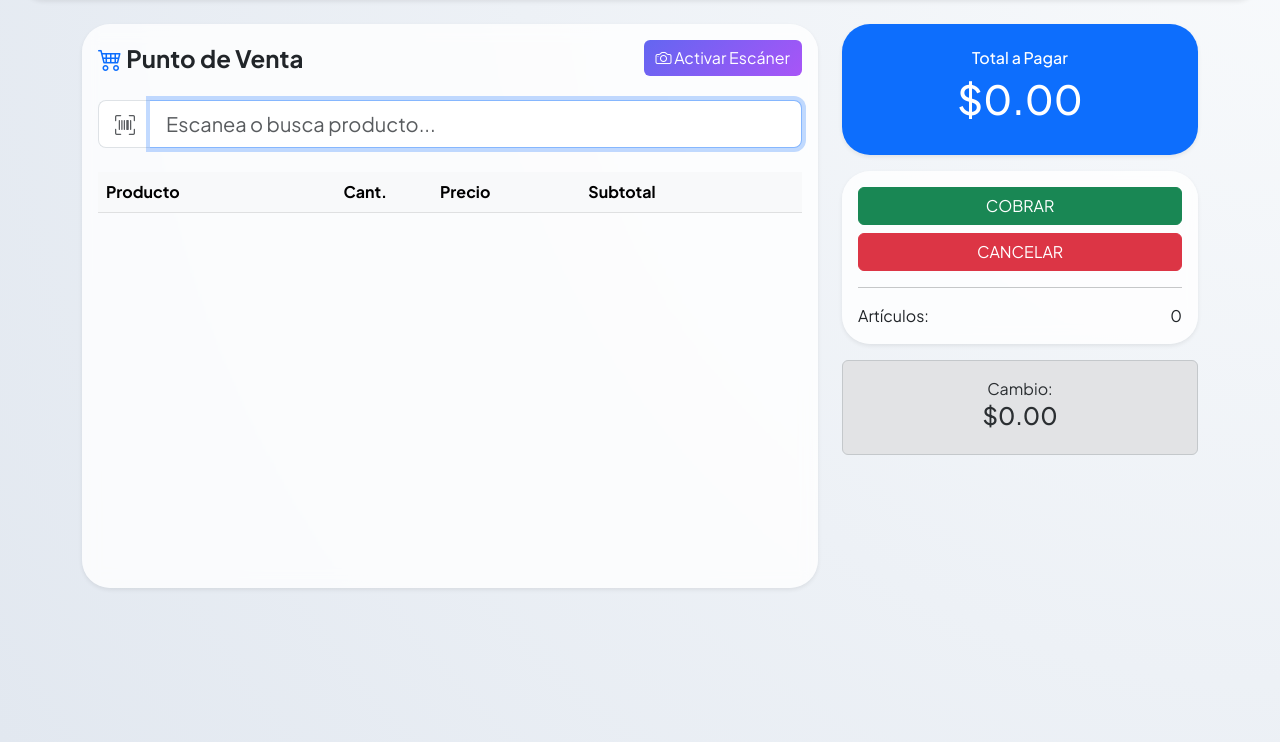
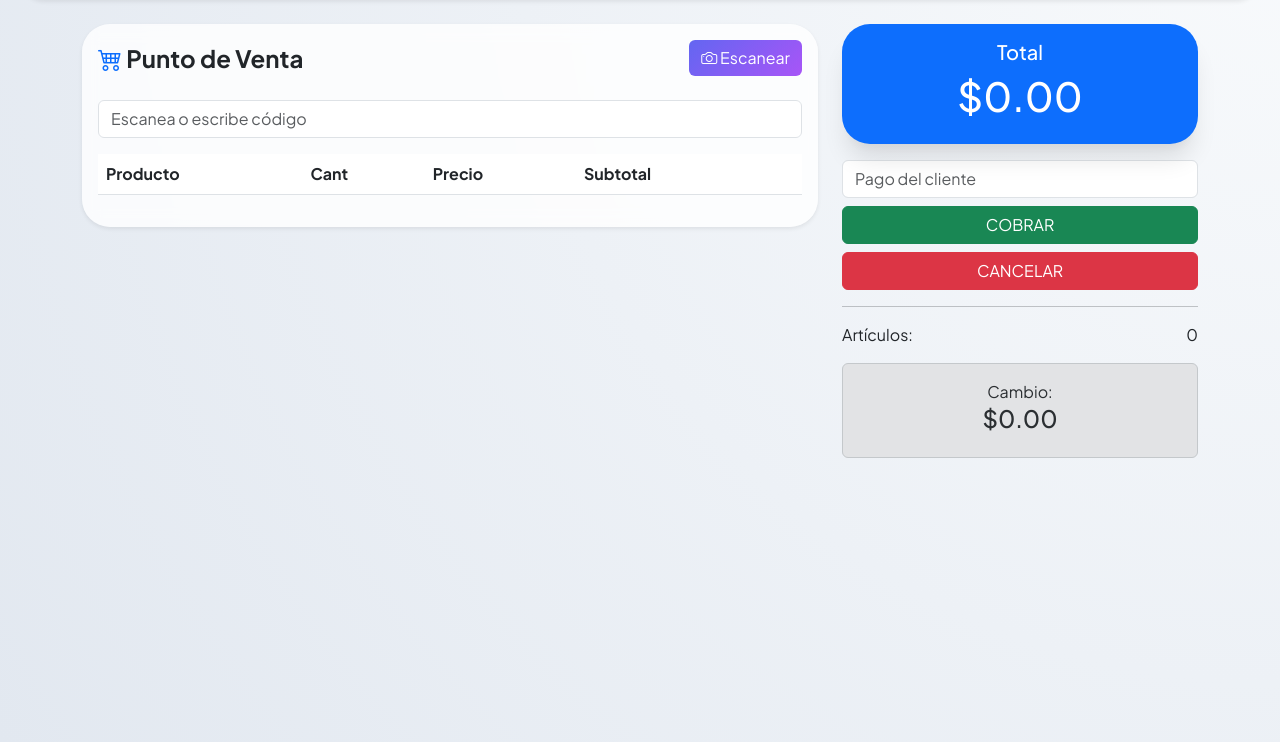
Before and after one commit to Victormanzou/ANDROID, a Flask app: page /ventas in a window 1280 px wide. Shown: the part 78-820 px from the top of the page. Run offline with Flask 3, Linux system fonts and the light colour scheme; lists and menus that the app fills with data are empty.

Commit message:
Actualizar ventas.html

```diff
--- a/templates/ventas.html
+++ b/templates/ventas.html
@@ -13,40 +13,31 @@
                     </h4>
 
                     <button class="btn btn-primary" onclick="toggleEscaner()">
-                        <i class="bi bi-camera"></i> Activar Escáner
+                        <i class="bi bi-camera"></i> Escanear
                     </button>
                 </div>
 
                 <!-- CÁMARA -->
-                <div id="contenedor-lector" class="mb-3"
-                     style="display:none; border:2px solid #0d6efd; border-radius:10px; padding:10px;">
-                    <div id="reader" style="width:100%;"></div>
+                <div id="contenedor-lector" style="display:none; border:2px solid #0d6efd; padding:10px; border-radius:10px;">
+                    <div id="reader"></div>
                     <button class="btn btn-sm btn-danger w-100 mt-2" onclick="toggleEscaner()">
-                        Detener Cámara
+                        Detener
                     </button>
                 </div>
 
                 <!-- INPUT -->
-                <div class="input-group input-group-lg mb-4">
-                    <span class="input-group-text bg-white border-end-0">
-                        <i class="bi bi-upc-scan text-muted"></i>
-                    </span>
-
                 <input type="text"
                        id="buscadorVentas"
-                           class="form-control border-start-0"
-                           placeholder="Escanea o busca producto..."
-                           autocomplete="off"
-                           autofocus>
-                </div>
+                       class="form-control mb-3"
+                       placeholder="Escanea o escribe código"
+                       autocomplete="off">
 
                 <!-- TABLA -->
-                <div class="table-responsive" style="min-height: 400px;">
-                    <table class="table align-middle">
-                        <thead class="table-light">
+                <table class="table">
+                    <thead>
                         <tr>
                             <th>Producto</th>
-                            <th class="text-center">Cant.</th>
+                            <th>Cant</th>
                             <th>Precio</th>
                             <th>Subtotal</th>
                             <th></th>
@@ -54,7 +45,6 @@
                     </thead>
                     <tbody id="listaVenta"></tbody>
                 </table>
-                </div>
 
             </div>
         </div>
@@ -63,14 +53,16 @@
     <!-- PANEL DERECHO -->
     <div class="col-md-4">
 
-        <div class="card shadow-sm border-0 bg-primary text-white mb-3">
-            <div class="card-body text-center py-4">
-                <h6>Total a Pagar</h6>
+        <div class="card bg-primary text-white text-center p-3 mb-3">
+            <h5>Total</h5>
             <h1 id="totalPagar">$0.00</h1>
         </div>
-        </div>
 
-        <div class="card shadow-sm border-0 p-3">
+        <!-- 💰 PAGO FIJO -->
+        <input type="number"
+               id="inputPago"
+               class="form-control mb-2"
+               placeholder="Pago del cliente">
 
         <button class="btn btn-success w-100 mb-2" onclick="finalizarVenta()">
             COBRAR
@@ -87,8 +79,6 @@
             <span id="conteoArticulos">0</span>
         </div>
 
-        </div>
-
         <div class="alert alert-secondary text-center mt-3">
             Cambio:
             <h4 id="cambioEntregado">$0.00</h4>
@@ -101,37 +91,37 @@
 
 <script>
 let carrito = [];
-let html5QrcodeScanner = null;
+let scanner = null;
 let bloqueado = false;
 
 /* =========================
    📷 CÁMARA
 ========================= */
 function toggleEscaner() {
-    const contenedor = document.getElementById('contenedor-lector');
+    const c = document.getElementById('contenedor-lector');
 
-    if (contenedor.style.display === 'none') {
-        contenedor.style.display = 'block';
+    if (c.style.display === 'none') {
+        c.style.display = 'block';
         iniciarEscaner();
     } else {
-        contenedor.style.display = 'none';
-
-        if (html5QrcodeScanner) {
-            html5QrcodeScanner.clear().catch(()=>{});
-            html5QrcodeScanner = null;
+        c.style.display = 'none';
+        if (scanner) {
+            scanner.clear().catch(()=>{});
+            scanner = null;
         }
     }
 }
 
 function iniciarEscaner() {
-    if (!html5QrcodeScanner) {
-        html5QrcodeScanner = new Html5QrcodeScanner("reader", {
+    if (!scanner) {
+        scanner = new Html5QrcodeScanner("reader", {
             fps: 10,
-            qrbox: 200
+            qrbox: 200,
+            facingMode: "environment" // 📷 cámara trasera
         });
     }
 
-    html5QrcodeScanner.render((text) => {
+    scanner.render((text) => {
 
         if (bloqueado) return;
         bloqueado = true;
@@ -139,9 +129,7 @@ function iniciarEscaner() {
         buscarYAgregar(text);
         vibrar();
 
-        setTimeout(() => {
-            bloqueado = false;
-        }, 2000);
+        setTimeout(() => bloqueado = false, 2000);
 
     });
 }
@@ -155,16 +143,14 @@ function buscarYAgregar(codigo) {
     fetch(`/buscar_producto/${codigo}`)
         .then(r => r.json())
         .then(data => {
-            if (data.success) {
-                agregarAlCarrito(data.producto);
-            }
+            if (data.success) agregar(data.producto);
         });
 }
 
 /* =========================
    ➕ CARRITO
 ========================= */
-function agregarAlCarrito(p) {
+function agregar(p) {
     let ex = carrito.find(x => x.codigo_barras === p.codigo_barras);
 
     if (ex) ex.cantidad++;
@@ -175,88 +161,88 @@ function agregarAlCarrito(p) {
         cantidad: 1
     });
 
-    actualizarTabla();
+    render();
 }
 
 /* =========================
    🔄 TABLA
 ========================= */
-function actualizarTabla() {
+function render() {
+    let t = 0;
+    let items = 0;
     let lista = document.getElementById('listaVenta');
+
     lista.innerHTML = '';
-
-    let total = 0;
-    let items = 0;
 
     carrito.forEach((p, i) => {
         let sub = p.precio * p.cantidad;
-        total += sub;
+        t += sub;
         items += p.cantidad;
 
         lista.innerHTML += `
         <tr>
             <td>${p.nombre}</td>
-            <td class="text-center">
-                <input type="number"
+            <td>
+                <input type="number" min="1"
                     value="${p.cantidad}"
-                    min="1"
-                    onchange="editarCantidad(${i}, this.value)"
-                    style="width:60px;text-align:center;">
+                    onchange="edit(${i}, this.value)"
+                    style="width:60px">
             </td>
             <td>$${p.precio}</td>
             <td>$${sub.toFixed(2)}</td>
-            <td><button onclick="eliminar(${i})">X</button></td>
+            <td><button onclick="del(${i})">X</button></td>
         </tr>`;
     });
 
-    document.getElementById('totalPagar').innerText = `$${total.toFixed(2)}`;
+    document.getElementById('totalPagar').innerText = `$${t.toFixed(2)}`;
     document.getElementById('conteoArticulos').innerText = items;
 }
 
 /* =========================
-   ✏️ EDITAR CANTIDAD
+   ✏️ EDITAR
 ========================= */
-function editarCantidad(i, val) {
-    let v = parseInt(val);
+function edit(i, v) {
+    v = parseInt(v);
 
-    if (isNaN(v) || v <= 0) {
-        carrito.splice(i, 1);
-    } else {
-        carrito[i].cantidad = v;
-    }
+    if (isNaN(v) || v <= 0) carrito.splice(i,1);
+    else carrito[i].cantidad = v;
 
-    actualizarTabla();
+    render();
 }
 
 /* =========================
    ❌ ELIMINAR
 ========================= */
-function eliminar(i) {
-    carrito.splice(i, 1);
-    actualizarTabla();
+function del(i) {
+    carrito.splice(i,1);
+    render();
 }
 
 /* =========================
-   💰 COBRAR
+   💰 COBRAR (SIN ALERTS)
 ========================= */
 function finalizarVenta() {
     if (carrito.length === 0) return;
 
-    let pago = prompt("Pago:");
+    let pago = parseFloat(document.getElementById('inputPago').value);
     let total = parseFloat(document.getElementById('totalPagar').innerText.replace('$',''));
 
+    if (isNaN(pago) || pago < total) return;
+
     fetch('/finalizar_venta', {
-        method: 'POST',
-        headers: {'Content-Type':'application/json'},
+        method:'POST',
+        headers:{'Content-Type':'application/json'},
         body: JSON.stringify({ carrito })
     })
-    .then(r => r.json())
-    .then(() => {
+    .then(r=>r.json())
+    .then(()=>{
+
         document.getElementById('cambioEntregado').innerText =
-            `$${(pago - total).toFixed(2)}`;
+            `$${(pago-total).toFixed(2)}`;
 
         carrito = [];
-        actualizarTabla();
+        render();
+        document.getElementById('inputPago').value = '';
     });
 }
 
@@ -265,35 +251,28 @@ function finalizarVenta() {
 ========================= */
 function cancelarVenta() {
     carrito = [];
-    actualizarTabla();
+    render();
+    document.getElementById('inputPago').value = '';
     document.getElementById('cambioEntregado').innerText = "$0.00";
 }
 
 /* =========================
-   📱 ENTER ANDROID FIX
+   ⌨️ ENTER FIX
 ========================= */
 window.onload = function () {
-
     const input = document.getElementById('buscadorVentas');
 
-    function procesar() {
-        const c = input.value.trim();
-        if (!c) return;
-
-        buscarYAgregar(c);
-        input.value = '';
-    }
-
-    input.addEventListener('keydown', (e) => {
+    input.addEventListener('keydown', e => {
         if (e.key === 'Enter') {
             e.preventDefault();
-            procesar();
+            buscarYAgregar(input.value.trim());
+            input.value = '';
         }
     });
 };
 
-function vibrar() {
-    if (navigator.vibrate) navigator.vibrate(80);
+function vibrar(){
+    if(navigator.vibrate) navigator.vibrate(80);
 }
 </script>
 
```
Lines whose indentation alone changed are shown as unchanged.
